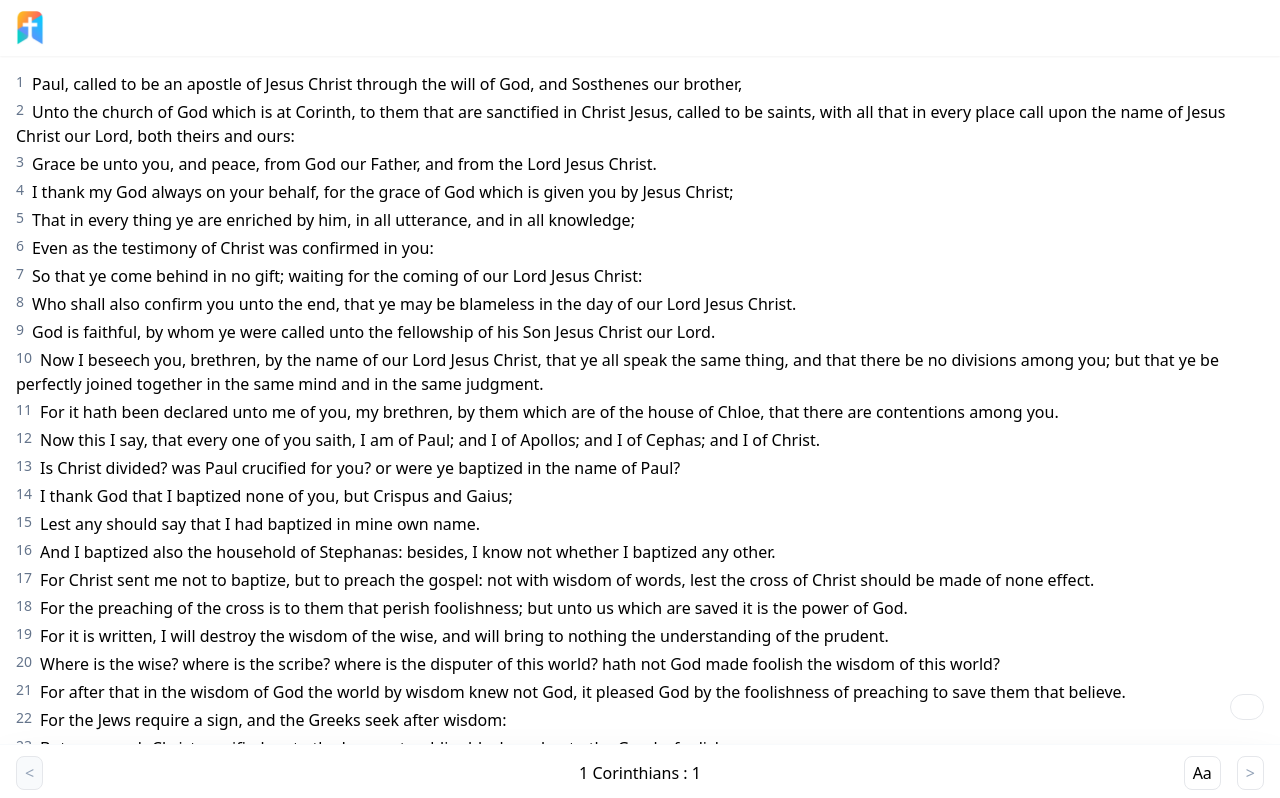
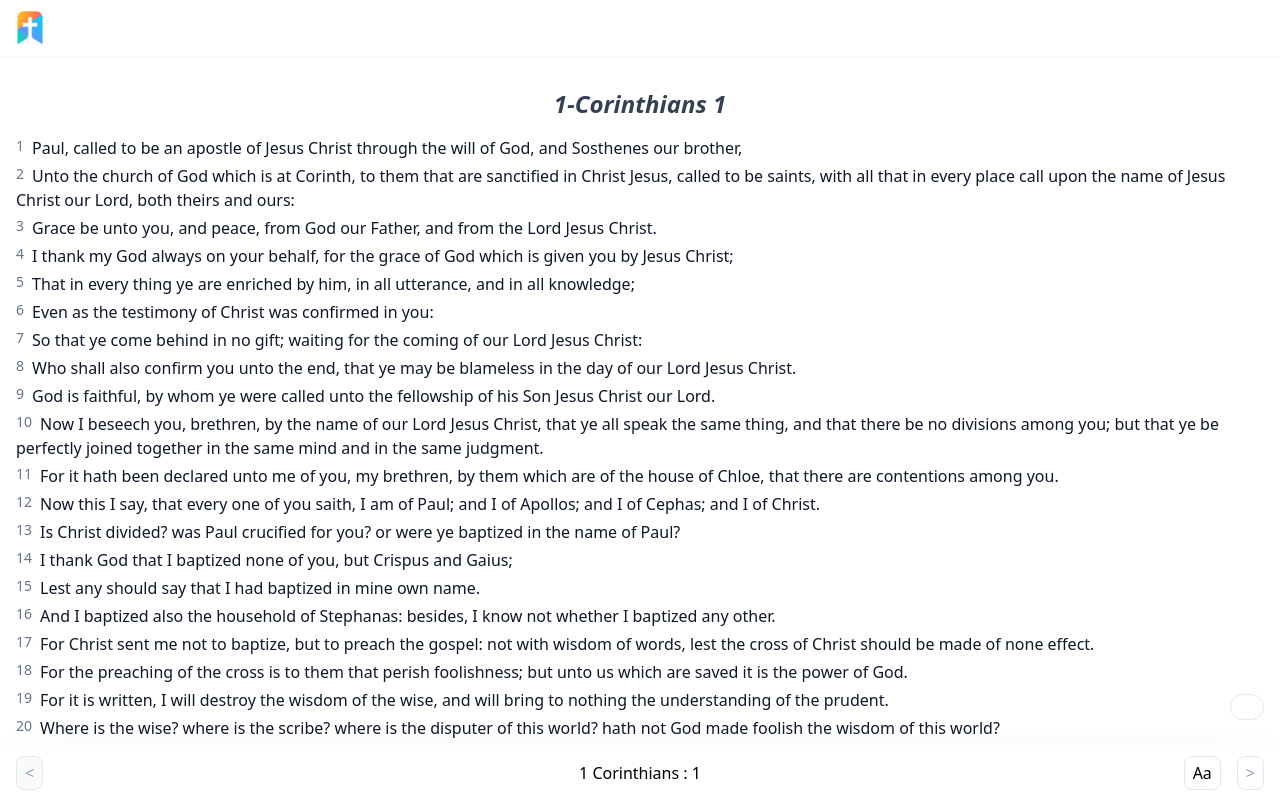
Before and after one commit to RafaV12/bible-app, a Next.js app: page /new-testament/1-corinthians/1 in a window 1280 px wide. Shown: the top 798 px of the page. Built offline with nearby package versions, Linux system fonts and the light colour scheme; some icons are missing.

Commit message:
Fixed spelling issues

```diff
--- a/bible/old-testament/books.json
+++ b/bible/old-testament/books.json
@@ -27,7 +27,7 @@
     },
     {
       "title": "Major Prophets",
-      "content": ["Isaiah", "Jeremiah", "Lamentatians", "Ezekiel", "Daniel"]
+      "content": ["Isaiah", "Jeremiah", "Lamentations", "Ezekiel", "Daniel"]
     },
     {
       "title": "Minor Prophets",
--- a/src/components/page-components/chapter/Chapters.tsx
+++ b/src/components/page-components/chapter/Chapters.tsx
@@ -28,7 +28,7 @@ export default function Chapters({ bookToParse, chapter }: ChaptersProps) {
               }}
               className="flex"
             >
-              <p>
+              <p className='text-slate-900'>
                 <span className="mr-2 text-sm text-slate-500 float-left ">{verse.verse}</span>
                 {verse.text}
               </p>
--- a/src/hooks/useBook.ts
+++ b/src/hooks/useBook.ts
@@ -207,7 +207,7 @@ export default function useBook(book: string, testament: string) {
       case 'genesis':
         bookToParse = genesis;
         break;
-      case 'habakuk':
+      case 'habakkuk':
         bookToParse = habakkuk;
         break;
       case 'haggai':
--- a/src/pages/[testament]/[book]/[chapter].tsx
+++ b/src/pages/[testament]/[book]/[chapter].tsx
@@ -25,12 +25,17 @@ export default function Chapter() {
         <link rel="icon" href="/favicon.ico" />
       </Head>
 
-      <BookmarkBtn testament={testament} book={book} chapter={chapter} />
+      {/* Title */}
+      <div className="container flex items-center justify-center">
+        <h1 className="my-4 max-w-max text-2xl text-slate-700 font-semibold italic capitalize">{`${book} ${chapter}`}</h1>
+      </div>
 
       <FontSizeContextProvider>
         <Chapters bookToParse={bookToParse} chapter={chapter} />
         <NavBar testament={testament} book={book} chapter={chapter} bookToParse={bookToParse} router={router} />
       </FontSizeContextProvider>
+
+      <BookmarkBtn testament={testament} book={book} chapter={chapter} />
     </>
   );
 }
```
